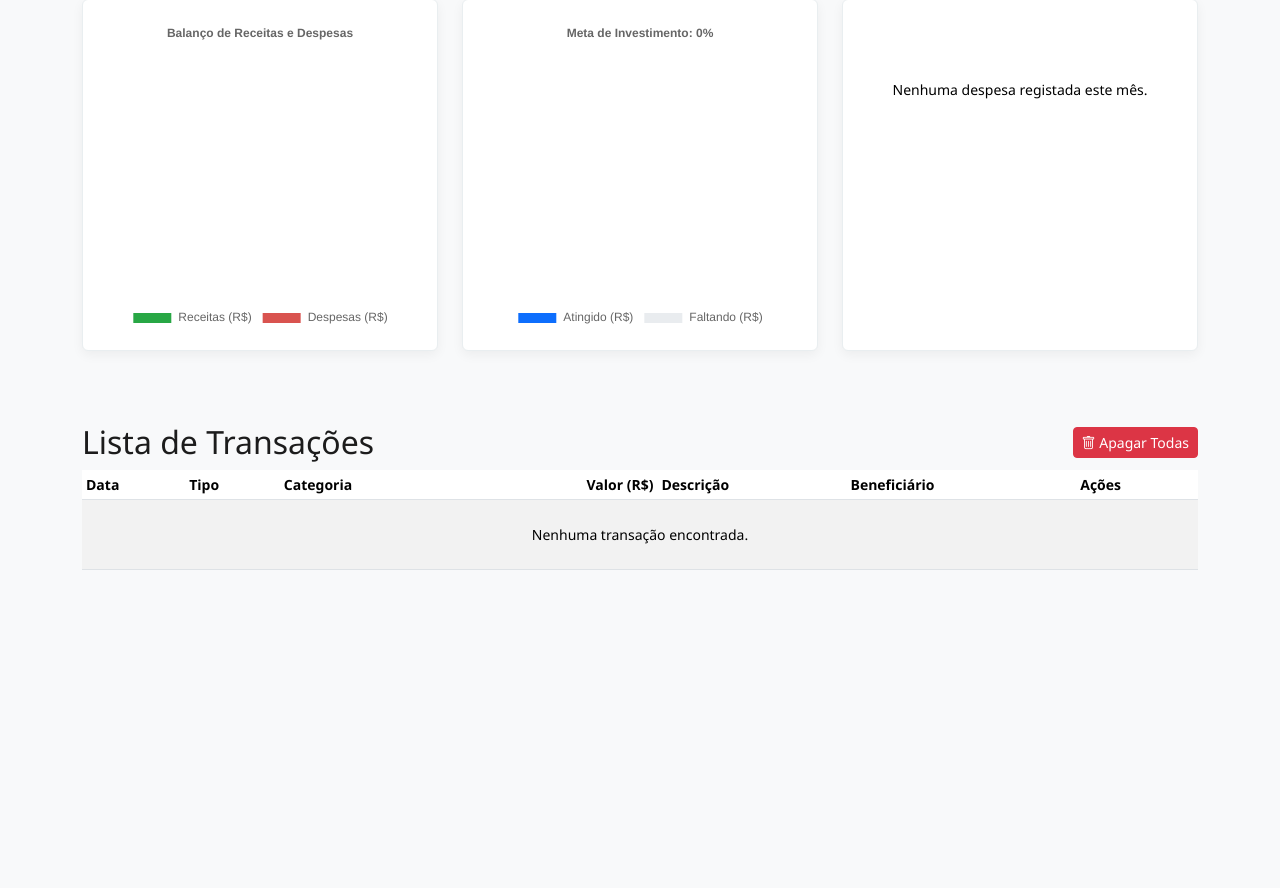
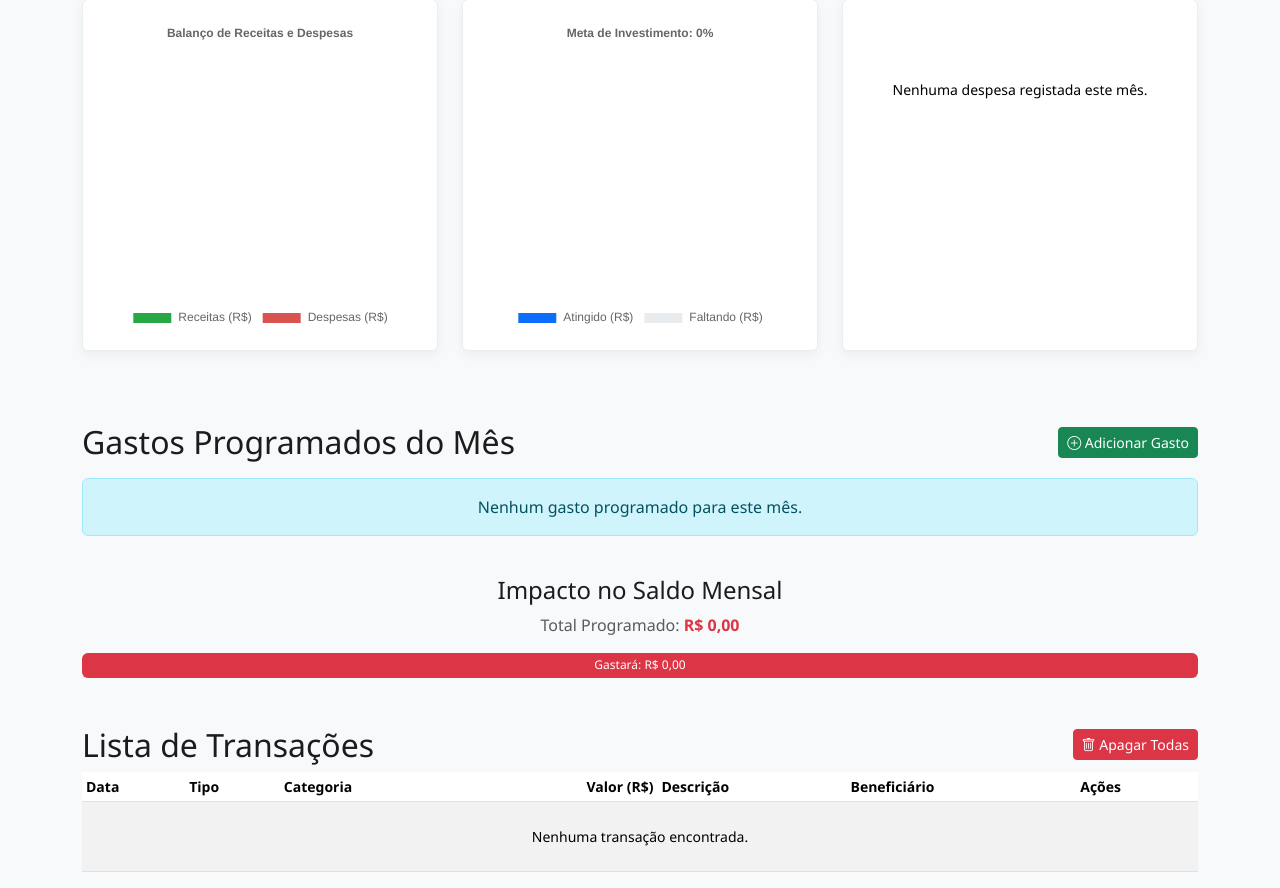
Before and after one commit to kauaguerrero/PayAttention, a Flask app: page / in a window 1280 px wide. Shown: the part 296-1184 px from the top of the page. Before the commit the page ends 866 px from the top, so only its background shows below. Run offline with Flask 3, Linux system fonts and the light colour scheme; the visitor is signed in with stand-in values (Sample User, id 1); some libraries are stand-ins or nearby versions.

Commit message:
Adicionado função de gastos programados

```diff
--- a/app.py
+++ b/app.py
@@ -1,6 +1,6 @@
 from flask import Flask, render_template, request, redirect, url_for, flash, session
 from static.database.config import Config
-from static.database.models import db, Transacao, Usuario, hash_senha, verificar_senha, Meta
+from static.database.models import db, Transacao, Usuario, hash_senha, verificar_senha, Meta, GastoProgramado
 from sqlalchemy import func
 from functools import wraps
 from datetime import datetime
@@ -330,11 +330,10 @@ def listar_transacoes():
     usuario_id = session['id_usuario']
     hoje = datetime.now()
 
+    # Cálculo de saldo e outros dados (seu código existente)
     saldo, entrada_total, saida_total = calcular_saldo(usuario_id)
-
     meta_salva = Meta.query.filter_by(id_usuario=usuario_id, mes=hoje.month, ano=hoje.year).first()
     meta_investimento = meta_salva.valor if meta_salva else Decimal('0.00')
-
     total_investido_query = db.session.query(func.sum(Transacao.valor)).filter(Transacao.id_usuario == usuario_id,
                                                                                Transacao.tipo == 'despesa',
                                                                                Transacao.categoria.ilike(
@@ -344,7 +343,6 @@ def listar_transacoes():
                                                                                func.extract('year',
                                                                                             Transacao.data) == hoje.year).scalar()
     total_investido = total_investido_query or Decimal('0.00')
-
     dados_gastos_categoria = db.session.query(
         Transacao.categoria,
         func.sum(Transacao.valor).label('total_gasto')
@@ -354,30 +352,57 @@ def listar_transacoes():
         func.extract('month', Transacao.data) == hoje.month,
         func.extract('year', Transacao.data) == hoje.year
     ).group_by(Transacao.categoria).order_by(func.sum(Transacao.valor).desc()).all()
-
     categorias_labels = [item[0] for item in dados_gastos_categoria if item[0]]
     gastos_valores = [float(item[1]) for item in dados_gastos_categoria if item[0]]
-
     cores_categoria = {
         'Alimentação': '#FF6384', 'Transporte': '#36A2EB', 'Moradia': '#FFCE56',
         'Lazer': '#4BC0C0', 'Saúde': '#9966FF', 'Investimento': '#FF9F40',
         'Outros': '#C9CBCF', 'A Classificar': '#E7E9ED'
     }
-
     todas_transacoes = Transacao.query.filter_by(id_usuario=usuario_id).order_by(Transacao.data.desc()).all()
     transacoes_dict = [t.to_dict() for t in todas_transacoes]
+
+    # Lógica para Gastos Programados
+    gastos_programados_ativos = GastoProgramado.query.filter(
+        GastoProgramado.id_usuario == usuario_id,
+        (GastoProgramado.recorrente == True) | (GastoProgramado.parcelas_pagas < GastoProgramado.total_parcelas)
+    ).all()
+
+    total_gastos_programados_mes = sum(g.valor_parcela for g in gastos_programados_ativos)
+
+    # Mantenha como Decimal
+    saldo_apos_gastos = saldo - total_gastos_programados_mes
+
+    # Percentuais para o gráfico de barras (aqui float é aceitável)
+    if saldo > 0:
+        # A divisão resulta em Decimal, convertemos para float para o template
+        percentual_gastos = float(
+            (total_gastos_programados_mes / saldo) * 100) if total_gastos_programados_mes < saldo else 100
+        percentual_sobra = 100 - percentual_gastos if total_gastos_programados_mes < saldo else 0
+    else:
+        percentual_gastos = 100
+        percentual_sobra = 0
 
     return render_template(
         "dashboard.html",
         transacoes=transacoes_dict,
-        saldo=saldo,
-        entrada_total=float(entrada_total),
-        saida_total=float(saida_total),
-        meta_investimento=float(meta_investimento),
-        total_investido=float(total_investido),
+        saldo=saldo,  # Decimal
+        entrada_total=float(entrada_total),  # Usado em Chart.js, float é ok
+        saida_total=float(saida_total),  # Usado em Chart.js, float é ok
+        meta_investimento=float(meta_investimento),  # Usado em Chart.js, float é ok
+        total_investido=float(total_investido),  # Usado em Chart.js, float é ok
         categorias_labels=categorias_labels,
         gastos_valores=gastos_valores,
-        cores_categoria=cores_categoria
+        cores_categoria=cores_categoria,
+
+        # Enviando como Decimal para permitir cálculos no template
+        gastos_programados=gastos_programados_ativos,
+        total_gastos_programados_mes=total_gastos_programados_mes,  # MANTIDO COMO DECIMAL
+        saldo_apos_gastos=saldo_apos_gastos,  # MANTIDO COMO DECIMAL
+
+        # Enviando como float para usar em CSS (width: XX%)
+        percentual_gastos=percentual_gastos,
+        percentual_sobra=percentual_sobra
     )
 
 @app.route("/login", methods=["GET", "POST"])
@@ -528,6 +553,85 @@ def gerenciar_meta():
     return render_template("definir_meta.html", meta_atual=valor_meta_existente)
 
 
+@app.route("/gastos-programados/novo", methods=["GET", "POST"])
+@login_required
+def adicionar_gasto_programado():
+    if request.method == "POST":
+        descricao = request.form.get("descricao")
+        valor_parcela = Decimal(request.form.get("valor_parcela"))
+        tipo_gasto = request.form.get("tipo_gasto")  # 'recorrente' ou 'parcelado'
+
+        novo_gasto = GastoProgramado(
+            descricao=descricao,
+            valor_parcela=valor_parcela,
+            recorrente=(tipo_gasto == 'recorrente'),
+            id_usuario=session['id_usuario']
+        )
+
+        if tipo_gasto == 'parcelado':
+            novo_gasto.total_parcelas = int(request.form.get("total_parcelas"))
+
+        db.session.add(novo_gasto)
+        db.session.commit()
+        flash("Gasto programado adicionado com sucesso!", "success")
+        return redirect(url_for('listar_transacoes'))
+
+    return render_template("adicionar_gasto_programado.html")
+
+
+@app.route("/gastos-programados/pagar/<int:id>", methods=["POST"])
+@login_required
+def pagar_parcela_gasto(id):
+    gasto = GastoProgramado.query.filter_by(id_gasto=id, id_usuario=session['id_usuario']).first()
+
+    if not gasto:
+        flash("Gasto programado não encontrado.", "error")
+        return redirect(url_for('listar_transacoes'))
+
+    saldo_atual, _, _ = calcular_saldo(session['id_usuario'])
+    if gasto.valor_parcela > saldo_atual:
+        flash(f"Saldo insuficiente para pagar '{gasto.descricao}'.", "error")
+        return redirect(url_for('listar_transacoes'))
+
+    # 1. Cria a transação de despesa
+    nova_transacao = Transacao(
+        descricao=f"Pagamento: {gasto.descricao}" + (
+            f" ({gasto.parcelas_pagas + 1}/{gasto.total_parcelas})" if not gasto.recorrente else ""),
+        valor=gasto.valor_parcela,
+        tipo='despesa',
+        beneficiario=gasto.descricao,
+        categoria='Contas Programadas',  # Ou outra categoria que você queira
+        id_usuario=session['id_usuario']
+    )
+    db.session.add(nova_transacao)
+
+    # 2. Atualiza o contador de parcelas pagas
+    gasto.parcelas_pagas += 1
+
+    # Se todas as parcelas foram pagas, apaga o gasto programado
+    if not gasto.recorrente and gasto.parcelas_pagas >= gasto.total_parcelas:
+        db.session.delete(gasto)
+        flash(f"Última parcela de '{gasto.descricao}' paga. Gasto finalizado!", "info")
+    else:
+        flash(f"Parcela de '{gasto.descricao}' paga com sucesso!", "success")
+
+    db.session.commit()
+    return redirect(url_for('listar_transacoes'))
+
+
+@app.route("/gastos-programados/apagar/<int:id>", methods=["POST"])
+@login_required
+def apagar_gasto_programado(id):
+    gasto = GastoProgramado.query.filter_by(id_gasto=id, id_usuario=session['id_usuario']).first()
+    if gasto:
+        db.session.delete(gasto)
+        db.session.commit()
+        flash("Gasto programado excluído com sucesso.", "success")
+    else:
+        flash("Gasto não encontrado.", "error")
+    return redirect(url_for('listar_transacoes'))
+
+
 if __name__ == '__main__':
     with app.app_context():
         db.create_all()
--- a/templates/dashboard.html
+++ b/templates/dashboard.html
@@ -26,7 +26,6 @@
     <h1 class="h4" style="color:#055160">Saldo Atual <i class="bi bi-cash-stack" style="color:#54Ab68"></i></h1>
     <p class="mb-5"><span class="saldo-total" style="color:#055160">R$ {{ saldo | format_brl }}</span></p>
 
-    <!-- Linha para os Gráficos -->
     <div class="row text-center mb-5">
         <div class="col-lg-4 mb-4">
             <div class="card h-100"><div class="card-body grafico-container"><canvas id="myPizzaChart"></canvas></div></div>
@@ -38,12 +37,89 @@
             <div class="card h-100"><div class="card-body grafico-container"><canvas id="gastosCategoriaChart"></canvas></div></div>
         </div>
     </div>
+    <div class="d-flex justify-content-between align-items-center mt-5 mb-3">
+        <h2 class="mb-0">Gastos Programados do Mês</h2>
+        <a href="{{ url_for('adicionar_gasto_programado') }}" class="btn btn-success btn-sm">
+            <i class="bi bi-plus-circle"></i> Adicionar Gasto
+        </a>
+    </div>
 
-        <div class="d-flex justify-content-between align-items-center mt-5 mb-2">
+    <div class="row">
+        {% for gasto in gastos_programados %}
+        <div class="col-md-6 mb-4">
+            <div class="card">
+                <div class="card-body">
+                    <div class="d-flex justify-content-between">
+                        <h5 class="card-title">{{ gasto.descricao }}</h5>
+                        <span class="fw-bold fs-5 text-danger">R$ {{ gasto.valor_parcela | format_brl }}</span>
+                    </div>
+
+                    {% if not gasto.recorrente %}
+                    <p class="card-text mb-2 text-muted">
+                        Progresso: {{ gasto.parcelas_pagas }} de {{ gasto.total_parcelas }} parcelas pagas.
+                    </p>
+                    <div class="progress mb-3" style="height: 10px;">
+                        <div class="progress-bar bg-success" role="progressbar"
+                             style="width: {{ (gasto.parcelas_pagas / gasto.total_parcelas) * 100 }}%;"
+                             aria-valuenow="{{ gasto.parcelas_pagas }}"
+                             aria-valuemin="0"
+                             aria-valuemax="{{ gasto.total_parcelas }}"></div>
+                    </div>
+                    {% else %}
+                    <p class="card-text mb-2 text-muted">Pagamento recorrente mensal.</p>
+                    {% endif %}
+
+                    <div class="d-flex justify-content-end">
+                         <form method="POST" action="{{ url_for('pagar_parcela_gasto', id=gasto.id_gasto) }}" class="me-2">
+                            <button type="submit" class="btn btn-sm btn-outline-success">
+                                <i class="bi bi-check-circle"></i> Marcar como Pago
+                            </button>
+                        </form>
+                        <form method="POST" action="{{ url_for('apagar_gasto_programado', id=gasto.id_gasto) }}" onsubmit="return confirm('Tem certeza que deseja apagar este gasto programado?');">
+                            <button type="submit" class="btn btn-sm btn-outline-danger">
+                                <i class="bi bi-trash"></i>
+                            </button>
+                        </form>
+                    </div>
+                </div>
+            </div>
+        </div>
+        {% else %}
+        <div class="col-12">
+            <div class="alert alert-info text-center">Nenhum gasto programado para este mês.</div>
+        </div>
+        {% endfor %}
+    </div>
+
+    <div class="mt-4">
+        <h4 class="text-center">Impacto no Saldo Mensal</h4>
+        <p class="text-center text-muted">Total Programado: <span class="text-danger fw-bold">R$ {{ total_gastos_programados_mes | format_brl }}</span></p>
+
+        {% if total_gastos_programados_mes > saldo %}
+            <div class="progress-stacked">
+                <div class="progress" role="progressbar" style="width: 100%; height: 25px;">
+                    <div class="progress-bar bg-danger" style="width: 100%;">SALDO INSUFICIENTE</div>
+                </div>
+            </div>
+            <p class="text-center mt-2 fw-bold">
+                Faltará: <span style="color: #6c757d;">R$ {{ (total_gastos_programados_mes - saldo) | format_brl }}</span>
+            </p>
+        {% else %}
+            <div class="progress" style="height: 25px;">
+                <div class="progress-bar bg-danger" role="progressbar" style="width: {{ percentual_gastos }}%;" aria-valuenow="{{ percentual_gastos }}" aria-valuemin="0" aria-valuemax="100">
+                    Gastará: R$ {{ total_gastos_programados_mes | format_brl }}
+                </div>
+                <div class="progress-bar bg-success" role="progressbar" style="width: {{ percentual_sobra }}%;" aria-valuenow="{{ percentual_sobra }}" aria-valuemin="0" aria-valuemax="100">
+                    Restará: R$ {{ saldo_apos_gastos | format_brl }}
+                </div>
+            </div>
+        {% endif %}
+    </div>
+
+    <div class="d-flex justify-content-between align-items-center mt-5 mb-2">
         <h2 class="mb-0">Lista de Transações</h2>
         <form action="{{ url_for('apagar_todas_transacoes') }}" method="POST"
               onsubmit="return confirm('Você tem certeza que deseja apagar TODAS as suas transações? Esta ação não pode ser desfeita.');">
-
             <button type="submit" class="btn btn-danger btn-sm">
                 <i class="bi bi-trash"></i> Apagar Todas
             </button>
```
Also changed, not shown: static/database/models.py (+33 -0 lines), templates/adicionar_gasto_programado.html (added, +63 -0 lines).
